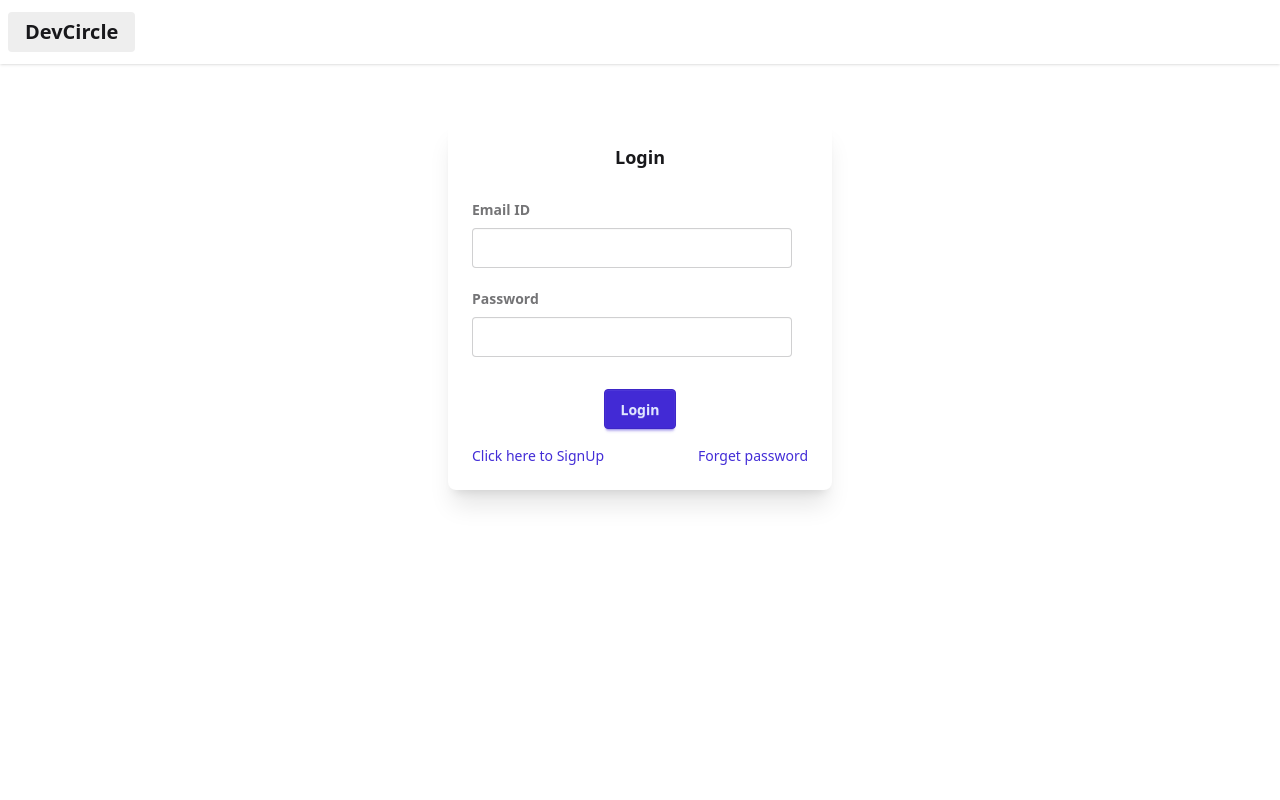
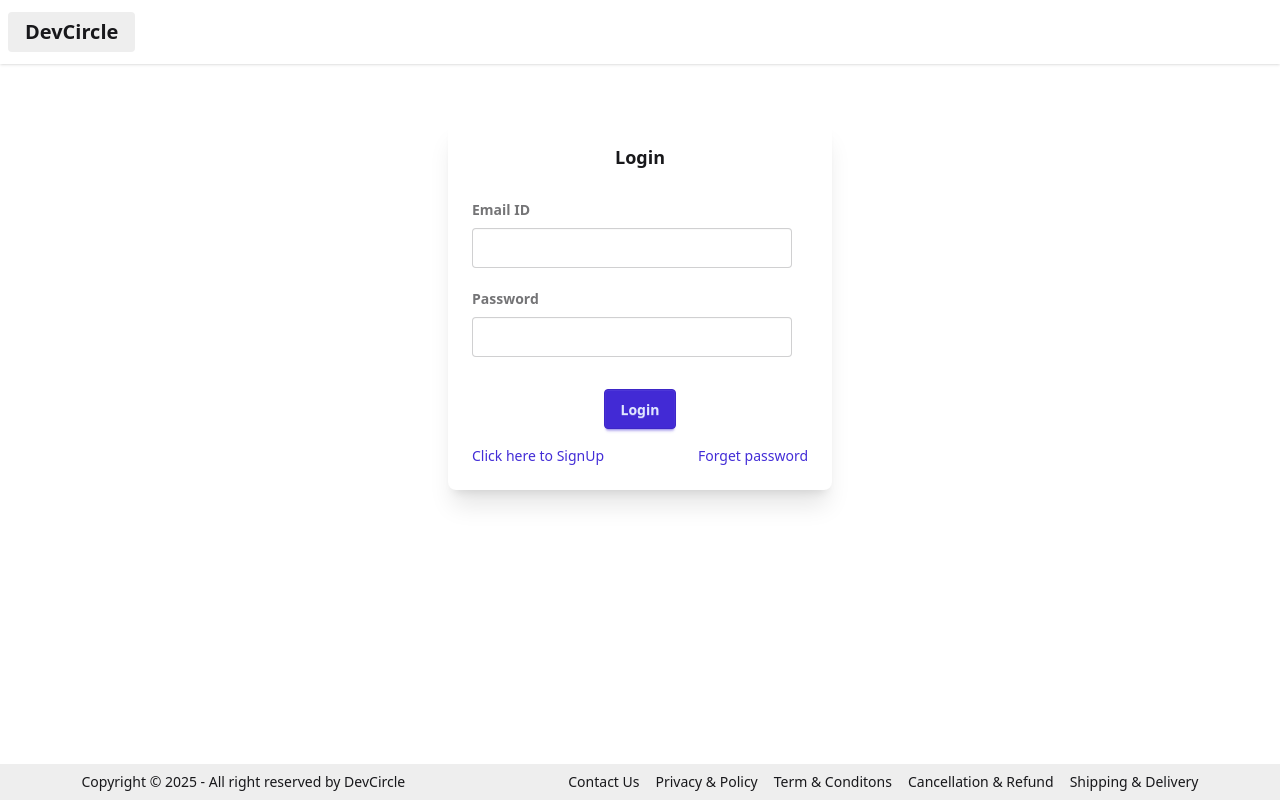
Before and after one commit to keshavks21/codeTinderUI, a React (Vite) app: page /login in a window 1280 px wide. Shown: the top 800 px of the page. Built offline with nearby package versions, Linux system fonts and the light colour scheme; no server answers.

Commit message:
Error handling , bug fix

```diff
--- a/src/App.jsx
+++ b/src/App.jsx
@@ -16,6 +16,7 @@ import ContactUs from './policy/ContactUs';
 import ShippingAndDelivery from './policy/ShippingAndDelivery';
 import Premium from './components/Premium';
 import ResetPassword from './components/ResetPassword';
+import URLError from './components/URLError';
 
 function App() {
 
@@ -34,6 +35,7 @@ function App() {
                 <Route path="/premium" element={<Premium/>}/>
                 <Route path="/contactus" element={<ContactUs/>}/>
                 <Route path="/passreset" element={<ResetPassword/>}/>
+                <Route path="*" element={<URLError/>}/>
               </Route>
                 <Route path="/privacy_policy" element={<PrivacyPolicy/>}/>
                 <Route path="/term&conditions" element={<TermAndConditions/>}/>
--- a/src/components/Body.jsx
+++ b/src/components/Body.jsx
@@ -35,7 +35,7 @@ const Body = ()=>{
     return (
         <div className="flex flex-col min-h-screen">
             <Navbar/>
-            <div className="h-screen">
+            <div className="mb-40 md:mb-10">
             <Outlet />
             </div>
             <Footer/>
--- a/src/components/EditProfile.jsx
+++ b/src/components/EditProfile.jsx
@@ -47,7 +47,7 @@ try{
 }
 
   return (
-    <div className='mt-5'>
+    <div className='mt-5 '>
 
     {saveInfo && <div role="alert" className="alert alert-success">
         <svg xmlns="http://www.w3.org/2000/svg" className="h-6 w-6 shrink-0 stroke-current " fill="none" viewBox="0 0 24 24">
--- a/src/components/Footer.jsx
+++ b/src/components/Footer.jsx
@@ -3,11 +3,10 @@ import { Link } from "react-router-dom";
 const Footer = () => {
   return (
     <div>
-      <footer className="mt-2 md:mt-30  footer footer-center bg-base-300 text-base-content p-2 ">
+      <footer className="fixed bottom-0  footer footer-center bg-base-300 text-base-content p-2 ">
         <aside>
           <p>
-            Copyright © {new Date().getFullYear()} - All right reserved by ACME
-            Industries Ltd
+            Copyright © {new Date().getFullYear()} - All right reserved by DevCircle
           </p>
         </aside>
         <nav className="grid grid-flow-row md:grid-flow-col md:gap-4">
--- a/src/components/Login.jsx
+++ b/src/components/Login.jsx
@@ -95,6 +95,7 @@ const Login = () => {
               className="input input-bordered w-full max-w-xs mb-5" />
             </label>
 
+
           <label className="form-control w-full max-w-xs ">
             <div className="label">
               <span className="label-text font-bold mb-2">Password </span>
@@ -105,11 +106,12 @@ const Login = () => {
             className="input input-bordered w-full max-w-xs mb-2" />
             {loginStatus ? "" : "Atleast one number, capital & small alphabet and special charcter" }
           </label>
+
           </div>
           <p className='text-red-600  mb-2'>{error}</p>
           <div className="card-actions justify-center">
             <button onClick={loginStatus ? handleLogin : handleSignUp}
-            className="btn btn-primary ">{loginStatus ? "Login" : "SignUp"}</button>
+            className="btn btn-primary ">{loginStatus ? "Login" :"Sign UP"}</button>
           </div>
 
           {loginStatus ?(
--- a/src/components/Navbar.jsx
+++ b/src/components/Navbar.jsx
@@ -23,7 +23,7 @@ const Navbar = () => {
     <div>
        <div className="navbar  bg-base-100 shadow-sm  z-10">
   <div className="flex-1">
-    <Link to="/" className="btn btn-ghost text-xl bg-base-300">DevCircle</Link>
+    <Link to={user ? "/":"/login"} className="btn btn-ghost text-xl bg-base-300">DevCircle</Link>
   </div>
 {   user && <div className="flex items-center font-semibold">
 
--- /dev/null
+++ b/src/components/URLError.jsx
@@ -0,0 +1,12 @@
+import React from 'react'
+
+const URLError = () => {
+  return (
+    <div className=' text-center mt-5 '>
+        <h1 className='text-3xl font-bold m-2'>404 Not Found</h1>
+        <p>(Check your url...)</p>
+    </div>
+  )
+}
+
+export default URLError
```
Lines whose indentation alone changed are shown as unchanged.
